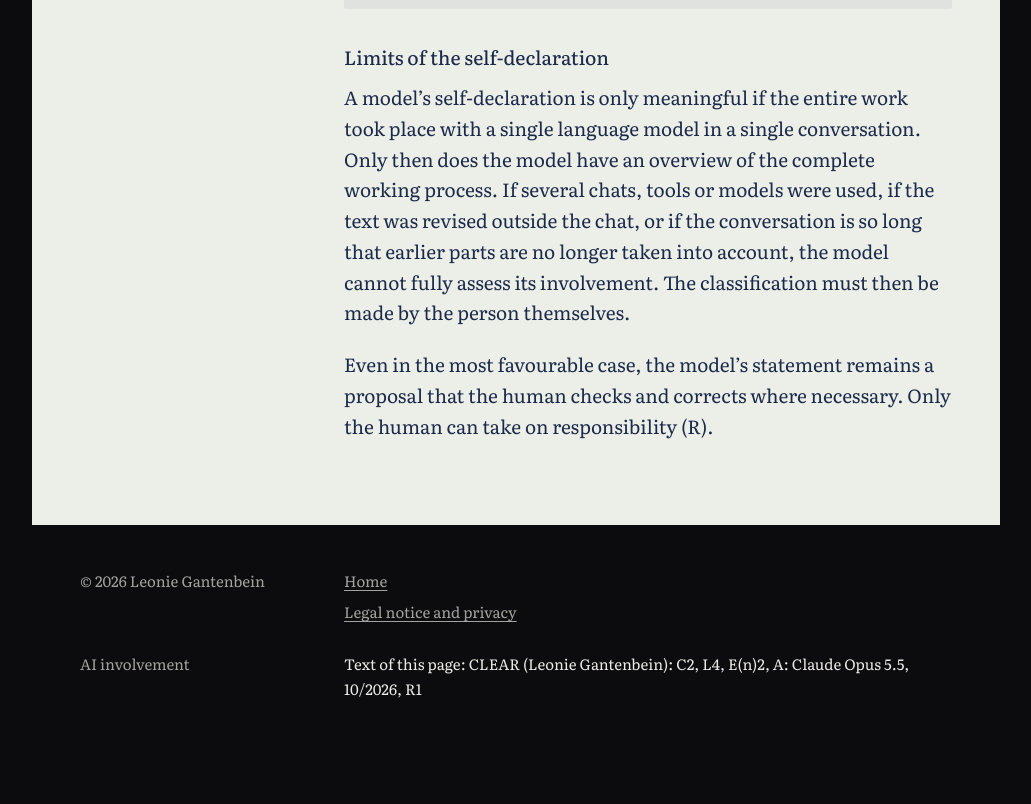
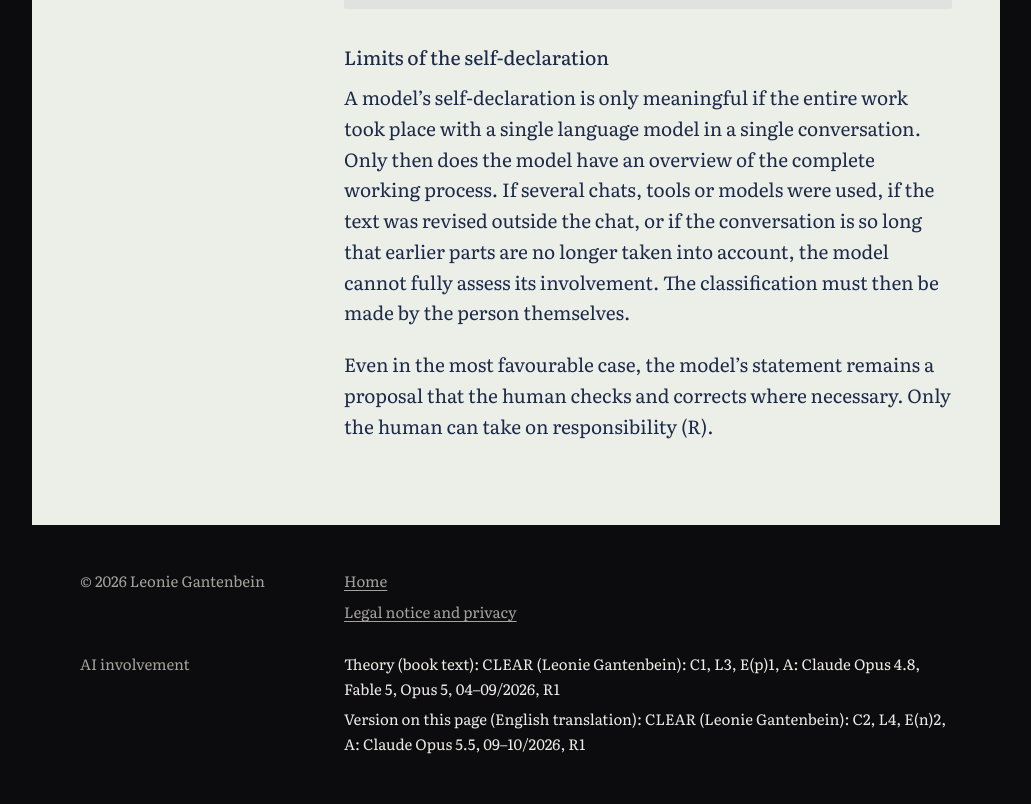
Before and after one commit to LeonieGantenbein/leoniegantenbein.github.io, a plain HTML site: page en/clear.html in a window 1280 px wide. Shown: the part 5146-5950 px from the top of the page, without its empty margins (124-1155 px from the left). Before the commit the page ends 5895 px from the top, so only its background shows below. Drawn offline with Linux system fonts and the light colour scheme.

Commit message:
Add files via upload

```diff
--- a/en/clear.html
+++ b/en/clear.html
@@ -188,7 +188,8 @@ For L, the deepest involvement counts, not the most frequent. If you cannot dete
       </div>
       <p class="rand">AI involvement</p>
       <div class="text clear-angabe">
-        <p class="clear-angabe__zeile">Text of this page: CLEAR (Leonie Gantenbein): C2, L4, E(n)2, A: Claude Opus 5.5, 10/2026, R1</p>
+        <p class="clear-angabe__zeile">Theory (book text): CLEAR (Leonie Gantenbein): C1, L3, E(p)1, A: Claude Opus 4.8, Fable 5, Opus 5, 04–09/2026, R1</p>
+        <p class="clear-angabe__zeile">Version on this page (English translation): CLEAR (Leonie Gantenbein): C2, L4, E(n)2, A: Claude Opus 5.5, 09–10/2026, R1</p>
       </div>
     </footer>
 
```
Also changed, not shown: clear.html (+2 -1 lines).
